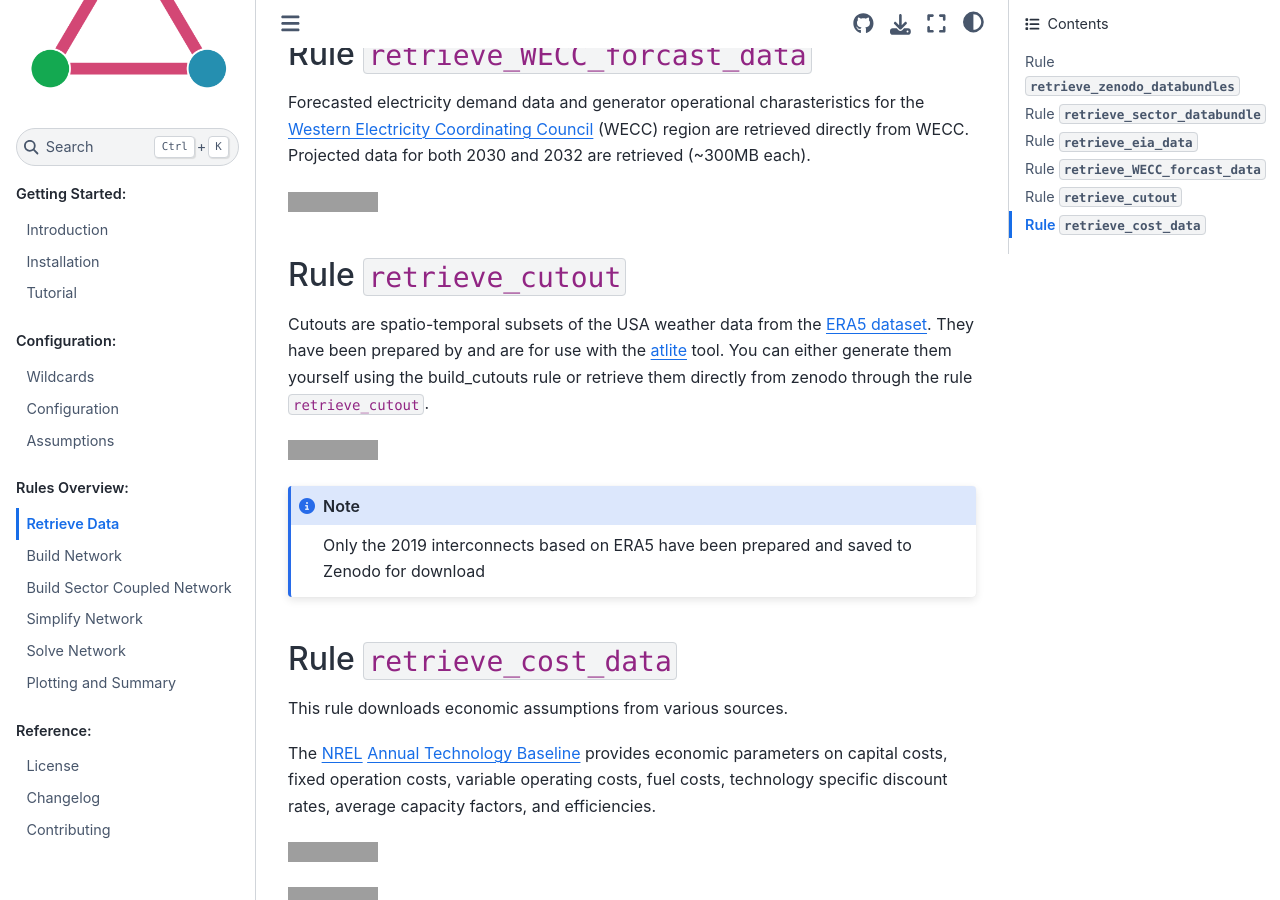
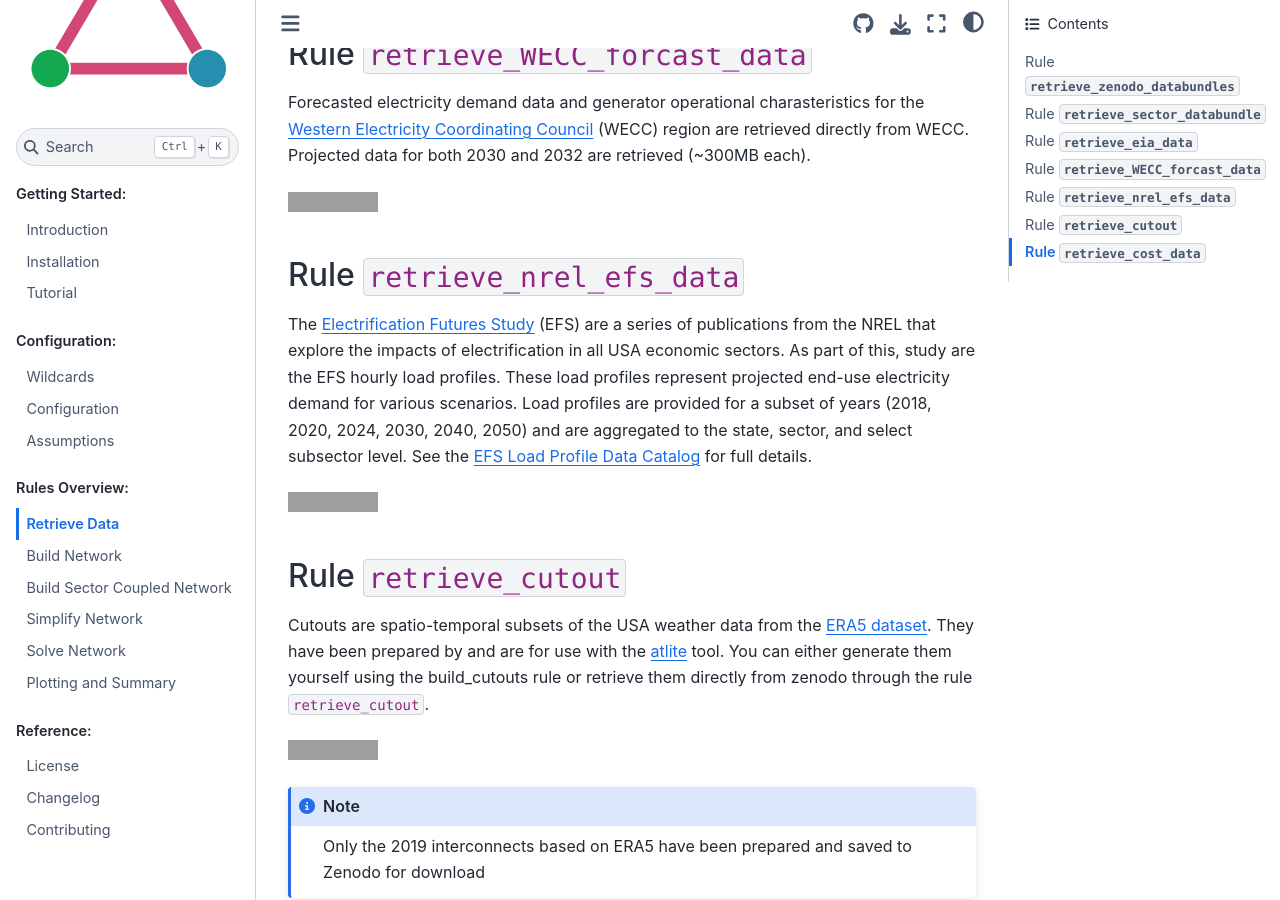
Before and after one commit to PyPSA/pypsa-usa, a Sphinx documentation site: the page built from docs/source/rules-retrieving-data.md, in a window 1280 px wide and 900 px high, scrolled down 2226 px. Built offline with Sphinx 7.4.7 and the Sphinx Book theme 1.1.4, drawn with Linux system fonts in a browser that asks for light colours; grey boxes are pictures that could not be loaded.

Commit message:
add efs data rule docs

```diff
--- a/docs/source/rules-retrieving-data.md
+++ b/docs/source/rules-retrieving-data.md
@@ -85,6 +85,13 @@ Forecasted electricity demand data and generator operational charasteristics for
 
 [![URL](https://img.shields.io/badge/URL-WECC_Data-blue)](<https://www.wecc.org/Reliability/Forms/Default%20View.aspx>)
 
+(retrieve-effs)=
+## Rule `retrieve_nrel_efs_data`
+
+The [Electrification Futures Study](https://www.nrel.gov/analysis/electrification-futures.html) (EFS) are a series of publications from the NREL that explore the impacts of electrification in all USA economic sectors. As part of this, study are the EFS hourly load profiles. These load profiles represent projected end-use electricity demand for various scenarios. Load profiles are provided for a subset of years (2018, 2020, 2024, 2030, 2040, 2050) and are aggregated to the state, sector, and select subsector level. See the [EFS Load Profile Data Catalog](https://data.nrel.gov/submissions/126) for full details.
+
+[![URL](https://img.shields.io/badge/URL-EFS_Looad_Profiles-blue)](<https://data.nrel.gov/submissions/126>)
+
 (retrieve-cutout)=
 ## Rule `retrieve_cutout`
 
```
